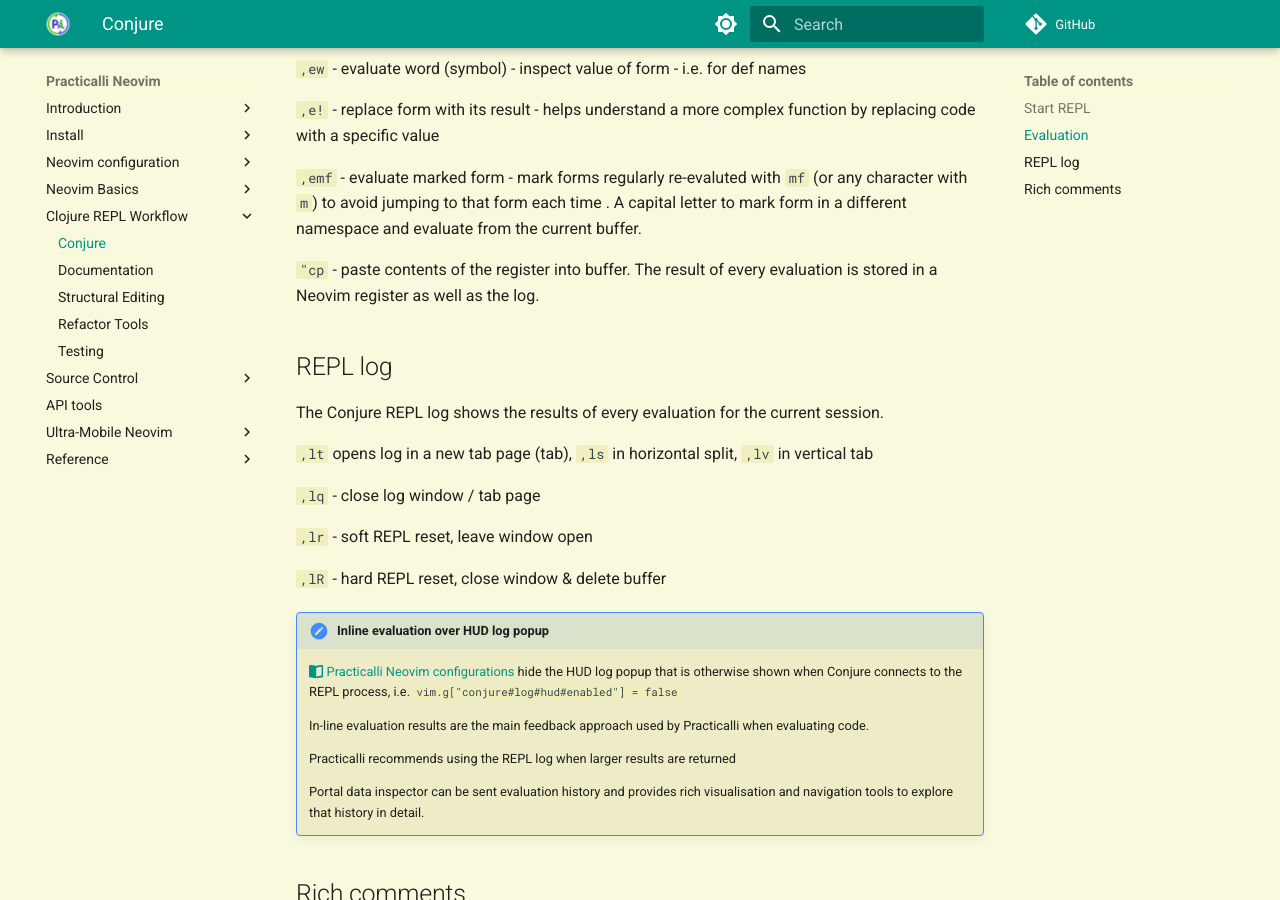
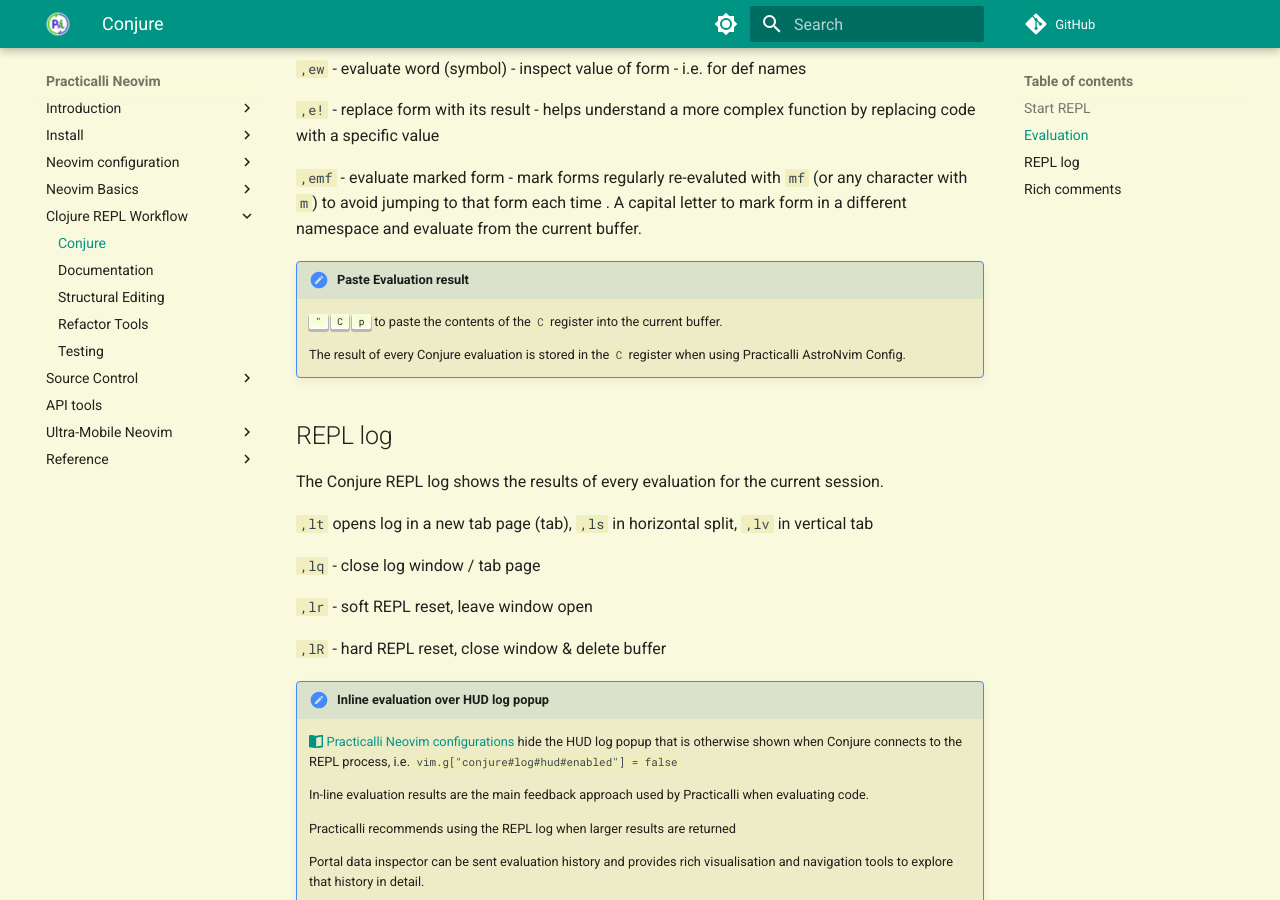
Before and after one commit to practicalli/neovim, an MkDocs documentation site: the page built from docs/repl-driven-development/conjure.md, in a window 1280 px wide and 900 px high, scrolled down 1520 px. Built offline with MkDocs 1.6.1 and Material for MkDocs 9.7.7, drawn with Linux system fonts in a browser that asks for light colours; plug-ins that fetch from the network failed and are left out; comment, search, counter and statistics services are not loaded.

Commit message:
clojure: `"Cp` pastes result of last Conjure evaluation

```diff
--- a/docs/repl-driven-development/conjure.md
+++ b/docs/repl-driven-development/conjure.md
@@ -108,7 +108,10 @@
 
 `,emf` - evaluate marked form - mark forms regularly re-evaluted with `mf` (or any character with `m`) to avoid jumping to that form each time . A capital letter to mark form in a different namespace and evaluate  from the current buffer.
 
-`"cp` - paste contents of the register into buffer. The result of every evaluation is stored in a Neovim register as well as the log.
+!!! HINT "Paste Evaluation result"
+    ++double-quote++ ++"C"++ ++"p"++  to paste the contents of the `C` register into the current buffer.
+
+    The result of every Conjure evaluation is stored in the `C` register when using Practicalli AstroNvim Config.
 
 
 ## REPL log
```
Also changed, not shown: CHANGELOG.md (+1 -0 lines), docs/neovim-basics/registers.md (+5 -1 lines).
